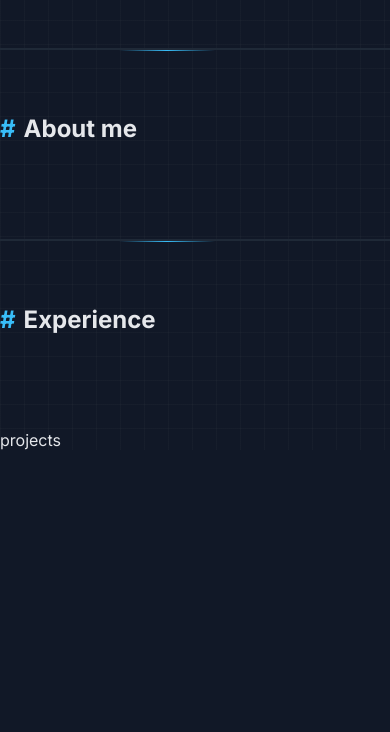
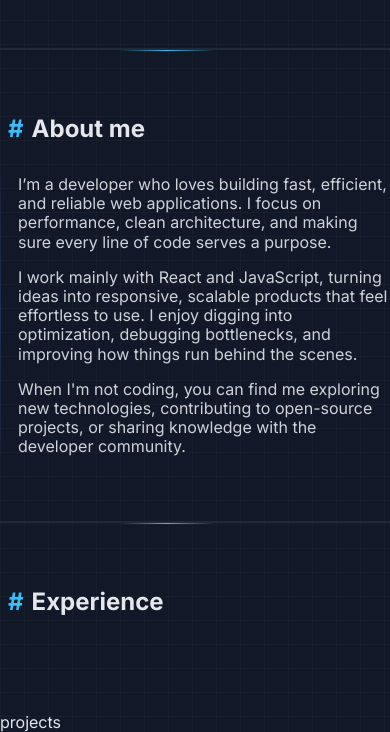
Before and after one commit to atul030702/dev-portfolio, a website built with Parcel: page index.html in a window 390 px wide. Shown: the part 604-1336 px from the top of the page. Before the commit the page ends 1054 px from the top, so only its background shows below. Built offline with nearby package versions, Linux system fonts and the light colour scheme.

Commit message:
add: about section and responsiveness

```diff
--- a/index.html
+++ b/index.html
@@ -64,11 +64,16 @@
                 </section>
                 <section class="about" aria-labelledby="about">
                     <div class="top-blue-border"></div>
-
                     <h2 class="about-header">
                         <span class="hash-icon">#</span>
                         About me
                     </h2>
+                    <div class="about-content">
+                        <div class="left-line"></div>
+                        <p>I’m a developer who loves building fast, efficient, and reliable web applications. I focus on performance, clean architecture, and making sure every line of code serves a purpose.</p>
+                        <p>I work mainly with React and JavaScript, turning ideas into responsive, scalable products that feel effortless to use. I enjoy digging into optimization, debugging bottlenecks, and improving how things run behind the scenes.</p>
+                        <p>When I'm not coding, you can find me exploring new technologies, contributing to open-source projects, or sharing knowledge with the developer community.</p>
+                    </div>
                 </section>
                 <section class="experience" aria-labelledby="experience">
                     <div class="top-blue-border"></div>
--- a/styles.css
+++ b/styles.css
@@ -38,6 +38,23 @@ body {
     max-width: 56rem;
     margin: 0 auto;
     color: var(--text-color);
+}
+
+/* General Section */
+
+.about-header,
+.experience-header {
+    font-size: 1.5rem;
+    font-weight: bold;
+    margin-bottom: 2rem;
+    display: flex;
+    align-items: center;
+}
+
+.hash-icon {
+    color: var(--color-blue);
+    margin-right: 0.5rem;
+    padding-left: 0.5rem;
 }
 
 /* Hero Section Starts */
@@ -141,7 +158,7 @@ body {
     font-size: 1.125rem;
     line-height: 1.75rem;
     margin-bottom: 2rem;
-    opacity: 75%;
+    opacity: 90%;
     text-align: center;
 }
 
@@ -188,18 +205,36 @@ body {
     background: linear-gradient(to right, transparent, var(--color-blue), transparent);
 }
 
-.about-header,
-.experience-header {
-    font-size: 1.5rem;
-    font-weight: bold;
-    margin-bottom: 2rem;
-    display: flex;
-    align-items: center;
+.about-content {
+    width: 100%;
+    position: relative;
+    opacity: 90%;
 }
 
-.hash-icon {
-    color: var(--color-blue);
-    margin-right: 0.5rem;
+.left-line {
+    position: absolute;
+    left: 0;
+    top: 0;
+    bottom: 0;
+    width: 1px;
+    background: linear-gradient(
+        to bottom,
+        rgba(59, 130, 246, 0.05),
+        rgba(59, 130, 246, 0.2),
+        rgba(59, 130, 246, 0.05)
+    );
+}
+
+.about-content > p {
+    padding-left: 1rem;
+    border-left: 2px solid transparent;
+    transition: all 0.3s;
+    margin-top: 1rem;
+    line-height: 1.2rem;
+}
+
+.about-content > p:hover {
+    border-left-color: var(--color-blue);
 }
 
 /* Experience Section */
```
